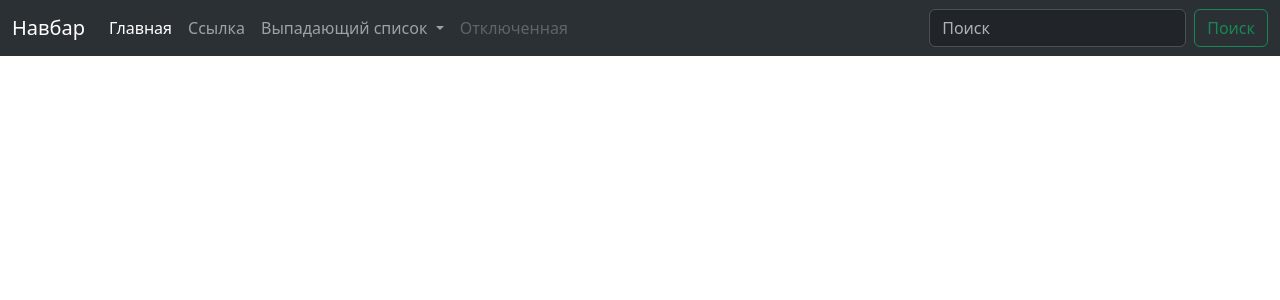
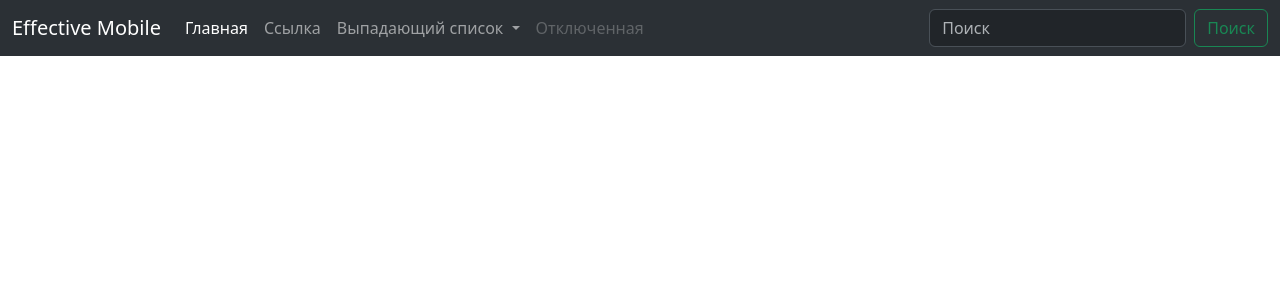
Before and after one commit to limOnDev13/Effective-Mobile-Test-Task, a Django app: template online_cafe/online_cafe/templates/base.html in a window 1280 px wide. Shown: the top 300 px of the page. Run offline with Django 5.2, Linux system fonts and the light colour scheme; the template is opened without the code that fills it, so the values that code supplies are empty; some libraries are stand-ins or nearby versions.

Commit message:
Fix base template

```diff
--- a/online_cafe/online_cafe/templates/base.html
+++ b/online_cafe/online_cafe/templates/base.html
@@ -1,11 +1,13 @@
+{% load static %}
+
 <!DOCTYPE html>
 <html lang="en">
 <head>
     <meta charset="utf-8">
     <meta name="viewport" content="width=device-width, initial-scale=1">
 
-    <link rel='stylesheet' href='./static/css/bootstrap.css'>
-    <script src='./static/js/bootstrap.js'></script>
+    <link rel='stylesheet' href="{% static '/css/bootstrap.css' %}">
+    <script src="{% static '/js/bootstrap.js' %}"></script>
 
     <title>
         {% block title %}
@@ -16,7 +18,7 @@
 <body>
 <nav class="navbar navbar-expand-lg bg-body-tertiary" data-bs-theme="dark">
   <div class="container-fluid">
-    <a class="navbar-brand" href="#">Навбар</a>
+    <a class="navbar-brand" href="#">Effective Mobile</a>
     <button class="navbar-toggler" type="button" data-bs-toggle="collapse" data-bs-target="#navbarSupportedContent" aria-controls="navbarSupportedContent" aria-expanded="false" aria-label="Переключатель навигации">
       <span class="navbar-toggler-icon"></span>
     </button>
```
